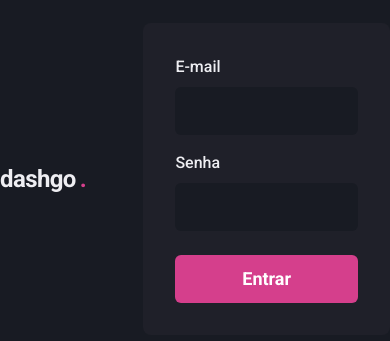
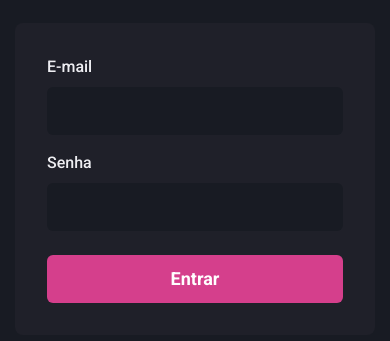
Before and after one commit to Anna-Luiza-Gusmao/dashgo, a Next.js app: page / in a window 390 px wide. Shown: the part 243-584 px from the top of the page. Built offline with nearby package versions, Linux system fonts and the light colour scheme.

Commit message:
responsive: login page

```diff
--- a/src/pages/index.tsx
+++ b/src/pages/index.tsx
@@ -1,8 +1,13 @@
 import { Input } from '@/components/Form/Input'
 import { Logo } from '@/components/Header/Logo'
-import { Flex, Button, Stack } from '@chakra-ui/react'
+import { Flex, Button, Stack, useBreakpointValue } from '@chakra-ui/react'
 
 export default function SignIn() {
+  const isWideVersion = useBreakpointValue({
+    base: false,
+    lg: true
+  })
+
   return (
     <Flex
       w="100vw"
@@ -10,7 +15,7 @@ export default function SignIn() {
       alignItems="center"
       justifyContent="center"
     >
-      <Logo />
+      { isWideVersion && <Logo /> }
       <Flex
         as="form"
         w="100%"
```
